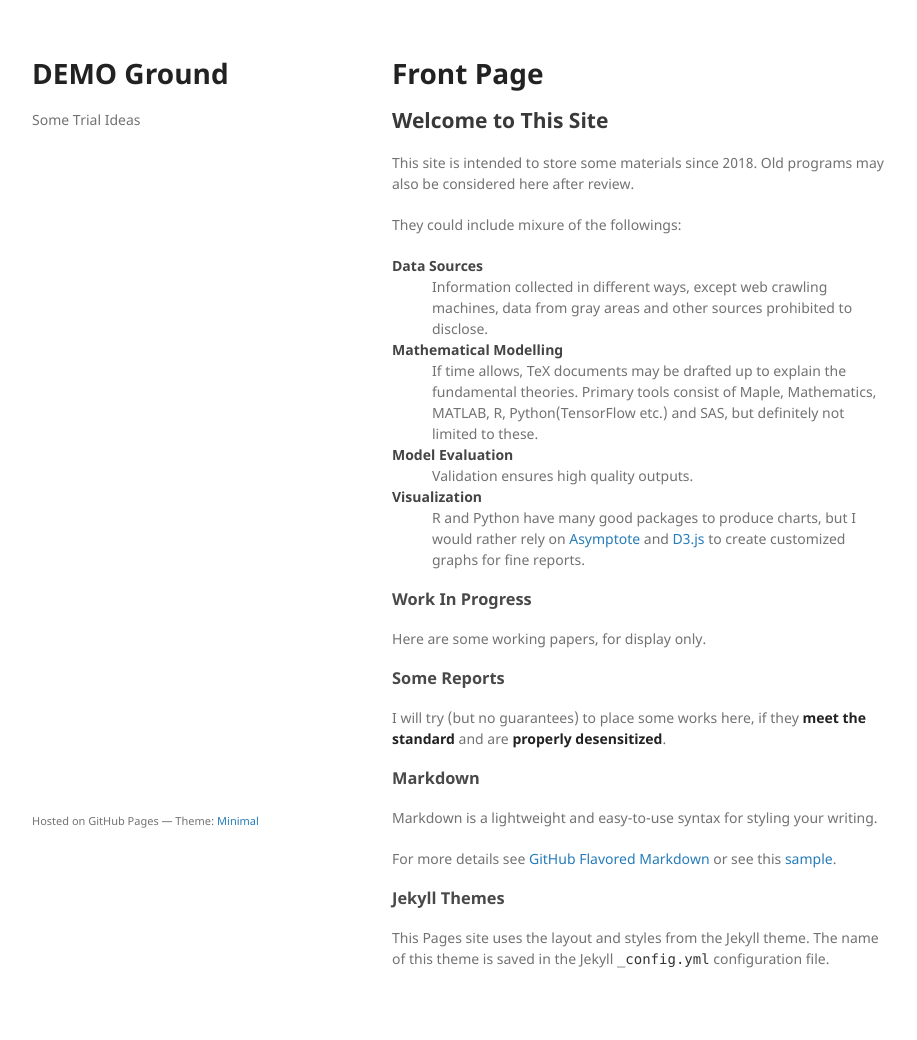
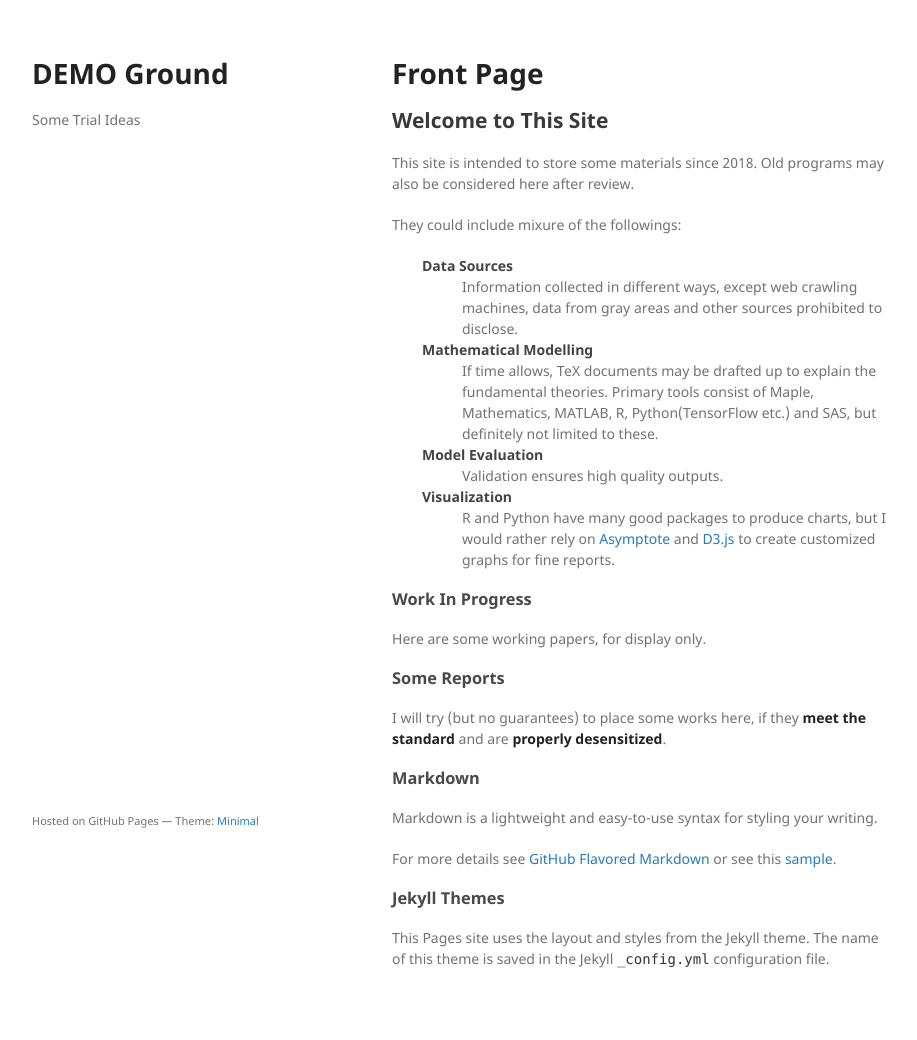
Before and after one commit to WatPro/WatPro.github.io, a Jekyll site: the page built from index.md, in a window 1280 px wide. Shown: the whole page, without its empty margins (178-1095 px from the left). Built offline with Jekyll 4.4.1, drawn with Linux system fonts in a browser that asks for light colours.

Commit message:
Update index.md

```diff
--- a/index.md
+++ b/index.md
@@ -12,6 +12,7 @@ This site is intended to store some materials since 2018. Old programs may also
 
 They could include mixure of the followings:
 
+<div style="margin-left: 30px;">
 <dl>
 <dt>Data Sources</dt>
 <dd>Information collected in different ways, except web crawling machines, data from gray areas and other sources prohibited to disclose. </dd>
@@ -20,9 +21,9 @@ They could include mixure of the followings:
 <dt>Model Evaluation</dt>
 <dd>Validation ensures high quality outputs. </dd>
 <dt>Visualization </dt>
-<dd>R and Python have many good packages to produce charts, but I would rather rely on <a href="http://asymptote.sourceforge.net/" target="_blank">Asymptote</a> and <a href="https://d3js.org" target="_blank">D3.js</a> to create customized graphs for fine reports. </dd>
+<dd>R and Python have many good packages to produce charts, but I would rather rely on <a href="http://asymptote.sourceforge.net/">Asymptote</a> and <a href="https://d3js.org">D3.js</a> to create customized graphs for fine reports. </dd>
 </dl>
-
+</div>
 
 ### Work In Progress
 
```
